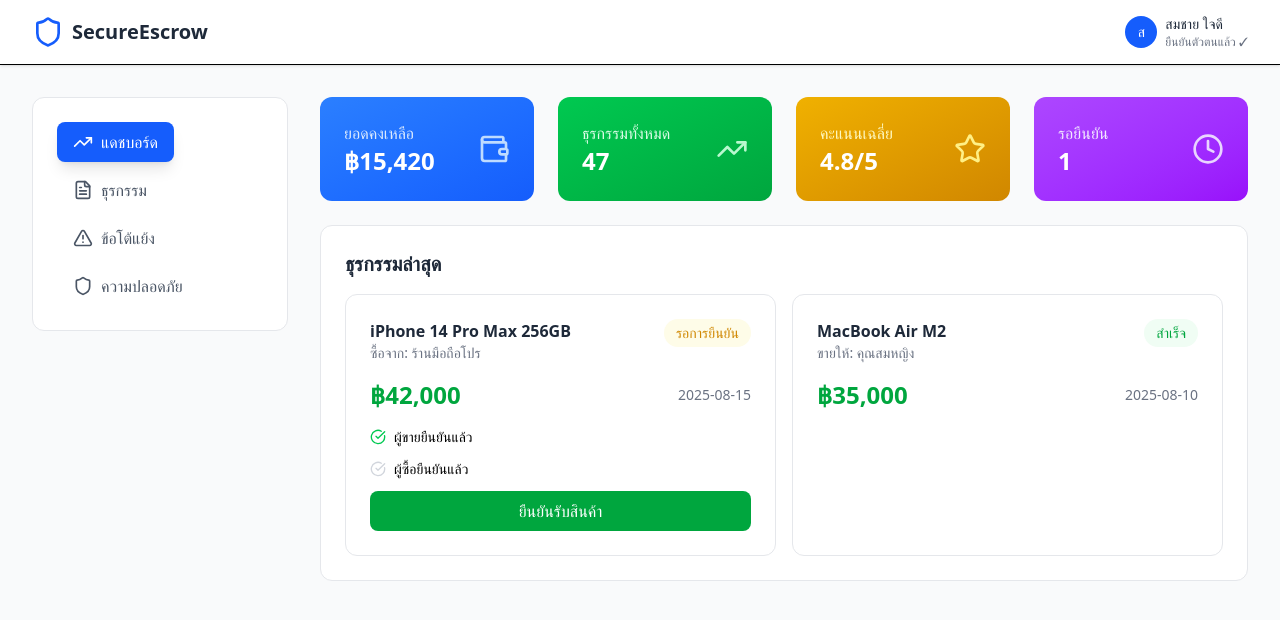
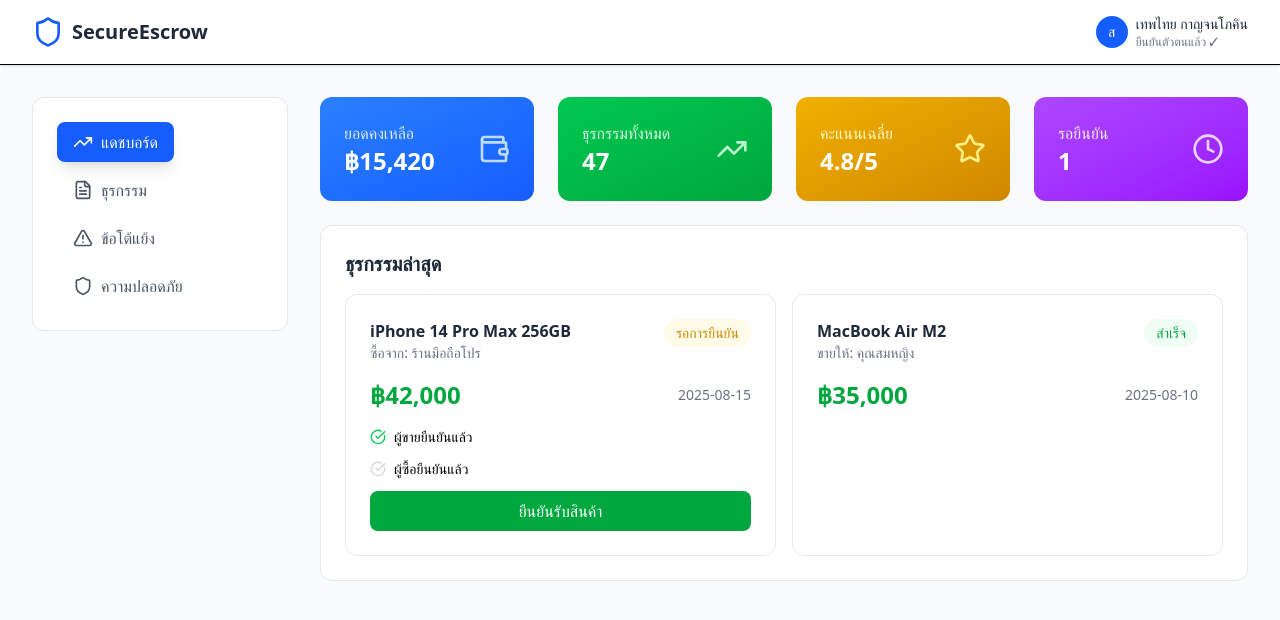
Before and after one commit to namekoko005/ES, a React (Vite) app: page / in a window 1280 px wide. Shown: the top 620 px of the page. Built offline with nearby package versions, Linux system fonts and the light colour scheme.

Commit message:
Update App.tsx

```diff
--- a/src/App.tsx
+++ b/src/App.tsx
@@ -331,7 +331,7 @@ const SecurityCenter = () => (
 const SecureEscrowApp = () => {
   const [currentTab, setCurrentTab] = useState('dashboard');
   const [user] = useState<User>({
-    name: 'สมชาย ใจดี',
+    name: 'เทพไทย กาญจนโภคิน',
     verified: true,
     rating: 4.8,
     totalTransactions: 47,
```
